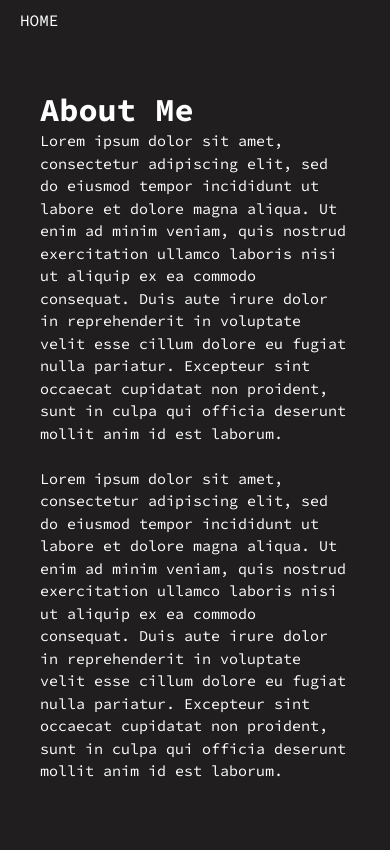
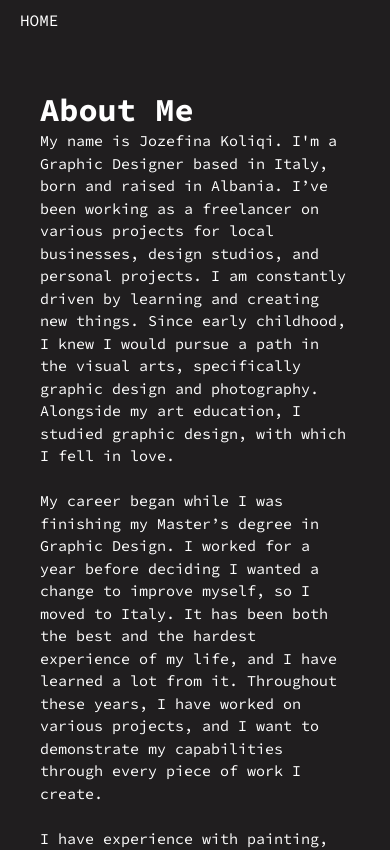
Before and after one commit to fioronifilippo/jk-portfolio, a React (Vite) app: page /about-me in a window 390 px wide. Shown: the top 850 px of the page. Built offline with nearby package versions, Linux system fonts and the light colour scheme.

Commit message:
Fix responsività mobile

```diff
--- a/src/aboutMe.jsx
+++ b/src/aboutMe.jsx
@@ -11,22 +11,31 @@ export default function AboutMe() {
             <div>
               <h1 className="">About Me</h1>
               <p className="">
-                Lorem ipsum dolor sit amet, consectetur adipiscing elit, sed do
-                eiusmod tempor incididunt ut labore et dolore magna aliqua. Ut
-                enim ad minim veniam, quis nostrud exercitation ullamco laboris
-                nisi ut aliquip ex ea commodo consequat. Duis aute irure dolor
-                in reprehenderit in voluptate velit esse cillum dolore eu fugiat
-                nulla pariatur. Excepteur sint occaecat cupidatat non proident,
-                sunt in culpa qui officia deserunt mollit anim id est laborum.
+                My name is Jozefina Koliqi. I'm a Graphic Designer based in
+                Italy, born and raised in Albania. I’ve been working as a
+                freelancer on various projects for local businesses, design
+                studios, and personal projects. I am constantly driven by
+                learning and creating new things. Since early childhood, I knew
+                I would pursue a path in the visual arts, specifically graphic
+                design and photography. Alongside my art education, I studied
+                graphic design, with which I fell in love.
                 <br />
                 <br />
-                Lorem ipsum dolor sit amet, consectetur adipiscing elit, sed do
-                eiusmod tempor incididunt ut labore et dolore magna aliqua. Ut
-                enim ad minim veniam, quis nostrud exercitation ullamco laboris
-                nisi ut aliquip ex ea commodo consequat. Duis aute irure dolor
-                in reprehenderit in voluptate velit esse cillum dolore eu fugiat
-                nulla pariatur. Excepteur sint occaecat cupidatat non proident,
-                sunt in culpa qui officia deserunt mollit anim id est laborum.
+                My career began while I was finishing my Master’s degree in
+                Graphic Design. I worked for a year before deciding I wanted a
+                change to improve myself, so I moved to Italy. It has been both
+                the best and the hardest experience of my life, and I have
+                learned a lot from it. Throughout these years, I have worked on
+                various projects, and I want to demonstrate my capabilities
+                through every piece of work I create.
+                <br />
+                <br />I have experience with painting, graphics, photography,
+                and digital art, and I have participated in group performance
+                projects. In my artistic practice, I strive to create my own
+                universe—a world of melancholy and nostalgia. It is a
+                sentimental longing for the past, often a happy time or place,
+                conveying mixed feelings of pleasure and slight sadness, and the
+                emotional weight of absence through a visual language.
               </p>
             </div>
           </div>
--- a/src/cinema.jsx
+++ b/src/cinema.jsx
@@ -12,8 +12,11 @@ export default function Cinema() {
         }
         descrizione={
           <>
-            This is a website prototype that I did for fun and to add to my
-            portfolio. Wanted to improve myself into web designing.
+            This website prototype began as a personal challenge to push my
+            creative boundaries. My goal was to explore advanced UI/UX
+            principles and refine my technical execution in web design,
+            resulting in a project that balances aesthetics with functional
+            design.
           </>
         }
       />
--- a/src/eyesEars.jsx
+++ b/src/eyesEars.jsx
@@ -7,18 +7,22 @@ export default function EyesEars() {
         titolo="EYES & EARS"
         descrizione={
           <>
-            "Eyes and Ears" is a project based on audiovisual language. It
-            involves creating illustrated books devoid of textual elements,
-            designed to teach languages to children through images rather than
-            words. The purpose of the project is to provide a linguistic
-            foundation through sequential images, serving as the basis for
-            forming spoken sentences. Initially, the project was conceived for
-            teaching the English language to children; later, the original idea
-            was expanded to create a teaching model for childhood education that
-            could be applied to languages in general. The images would remain
-            the same for every language; the only difference would be their
-            sequence, which needed to correspond to the syntax of the languages
-            chosen - English, Chinese, Bulgarian, Spanish, and Italian.
+            Eyes & Ears Treasure Hunt: Art History and Language Learning for
+            Children promotes the appreciation of the Italian cultural heritage.
+            The project creates itineraries of outdoor learning in which
+            children, families, and school groups search for hidden works of art
+            by following clues in the form of illustrations and stories. <br />
+            Eyes & Ears Treasure Hunt was created in the Florence Academy of
+            Fine Arts, Italy by a multicultural team of professors, PhD and
+            graduate students, and researchers from Italy, U.S.A, Mexico,
+            Albania, and China. <br />
+            "Eyes and Ears" is a project based on audiovisual language. The
+            purpose of the project is to provide a linguistic foundation through
+            sequential images, serving as the basis for forming spoken
+            sentences. The images would remain the same for every language; the
+            only difference would be their sequence, which needed to correspond
+            to the syntax of the languages chosen - English, Chinese, Spanish,
+            and Italian.
           </>
         }
       />
--- a/src/index.css
+++ b/src/index.css
@@ -185,6 +185,7 @@ img {
   padding-left: 20px !important;
   padding-right: 20px !important;
   box-sizing: border-box;
+  font-weight: 400;
 }
 
 .img-eyes-sing {
--- a/src/nirvana.jsx
+++ b/src/nirvana.jsx
@@ -9,9 +9,18 @@ export default function Nirvana() {
           <>
             For a whole night, intertwining between photography and alternative
             methods of self publishing involved several participants in the
-            rediscovery of analog printing processes. Firstly by printing a
-            series of photograms and secondly by manipulating and joining them
-            in order to create a booklet.
+            discovery of analog printing processes. Firstly by printing a series
+            of photograms and secondly by manipulating and joining them in order
+            to create a booklet. I was excited to work on this workshop by
+            creating something which I’m proud of. <br />
+            “Nirvana” represents the moment where technical process meets
+            creative freedom, resulting in a fanzine that is as much about the
+            ritual of making as it is about the final image. By moving from the
+            creation of raw photograms to the final physical binding, the
+            project challenged us to explore how alternative media can transform
+            static images into a cohesive, shared narrative. The result is a
+            piece that values the ‘imperfections’ of the human touch over
+            digital precision.
           </>
         }
       />
--- a/src/olivello.jsx
+++ b/src/olivello.jsx
@@ -11,7 +11,15 @@ export default function Olivello() {
           titolo="OLIVELLO"
           descrizione={
             <>
-              Front labels with different flavors for Olivello Toscano bottles.
+              Olivello Toscano is a unique condiment derived from olive leaves
+              the quintessence of the Tuscan landscape. For this project, I
+              designed a cohesive label system for their full range of flavors.
+              The visual identity reflects the product’s deep roots in tradition
+              and its sophisticated aging process in Bolgheri wine barrels. By
+              blending classic Italian elegance with a modern botanical
+              aesthetic, the labels distinguish each flavor profile while
+              maintaining a premium, artisanal feel across the entire
+              collection.
             </>
           }
           url="/olivello.jpg"
--- a/src/seanScully.jsx
+++ b/src/seanScully.jsx
@@ -7,8 +7,13 @@ export default function SeanScully() {
         titolo="SEAN SCULLY"
         descrizione={
           <>
-            The catalog of the works exhibited at Villa Panza, focusing
-            specifically on the works of the artist Sean Scully.
+            This editorial project involved designing a comprehensive catalog
+            for Sean Scully’s exhibition at the historic Villa Panza. The design
+            focuses on translating Scully's architectural use of color and
+            rhythm into a printed format. By balancing structured layouts with
+            generous white space, the catalog allows the weight of the artwork
+            to lead the visual narrative, creating a seamless transition from
+            the gallery walls to the page.
           </>
         }
         url="/sean-scully.jpg"
--- a/src/webdesign.jsx
+++ b/src/webdesign.jsx
@@ -4,19 +4,27 @@ export default function WebDesign() {
   return (
     <main className="main progettiContenitore">
       <Progetto
-        titolo={
-          <>
-            Cinema &<br />
-            Photography
-          </>
-        }
+        titolo={<>UI/UX CASE STUDY</>}
         descrizione={
           <>
-            This is a website prototype that I did for fun and to add to my
-            portfolio. Wanted to improve myself into web designing.
+            This prototype was originally created as a design challenge for a
+            job application. I was tasked with reimagining an existing site
+            under a tight deadline, focusing on how to modernize the look while
+            keeping the user experience seamless. Even though the project stayed
+            in the prototype phase; it was a great exercise in thinking fast and
+            designing with a clear objective in mind.
           </>
         }
       />
+      <div className="sezione-singola">
+        <h3 className="testoS">BEFORE</h3>
+      </div>
+      <div className="centrata bottomP">
+        <img src="/website-before.png" alt="" />
+      </div>
+      <div className="sezione-singola">
+        <h3 className="testoS">AFTER</h3>
+      </div>
       <div className="centrata">
         <img src="/websitemin.png" alt="" />
       </div>
```
Also changed, not shown: 1 other file (tests, documents, lock files or other folders).
